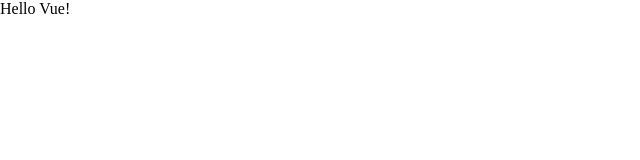
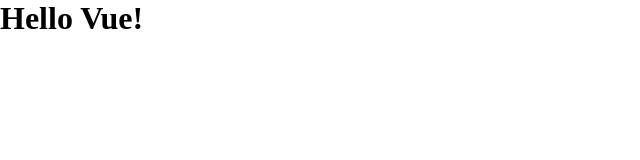
Before and after one commit to marcovalerio93/vue-hello, a plain HTML site: page index.html in a window 1280 px wide. Shown: the whole page, without its empty margins (0-640 px from the left). Drawn offline with nearby package versions, Linux system fonts and the light colour scheme.

Commit message:
hello Vue

```diff
--- a/index.html
+++ b/index.html
@@ -9,9 +9,9 @@
     <link rel="stylesheet" href="css/style.css">
 </head>
 <body>
-    <div id="app">
+    <h1 id="app">
         {{ message }}
-    </div>
+    </h1>
     <script src="https://cdn.jsdelivr.net/npm/vue@2/dist/vue.js"></script>
     <script src="js/main.js"></script>
 </body>
```
Also changed, not shown: 1 other file.
